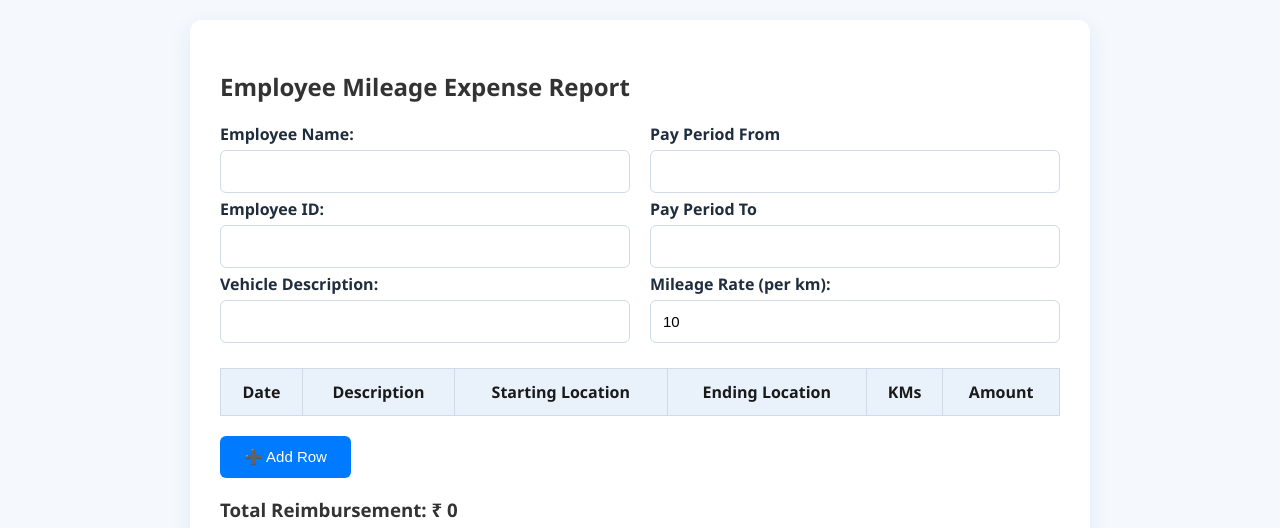
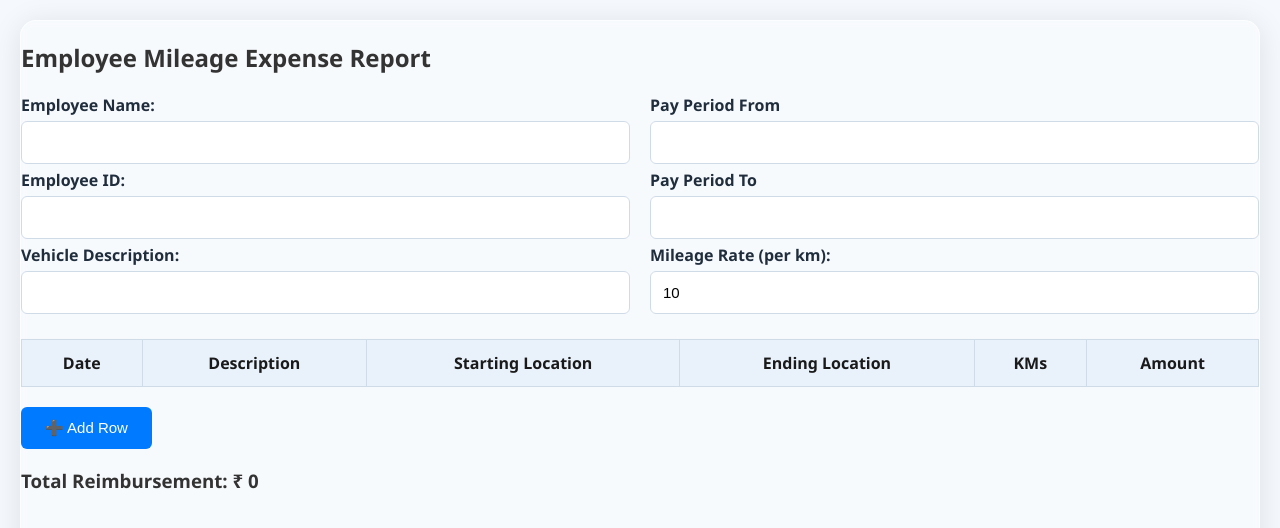
Before and after one commit to Kunal-Gupta-1107/Expense-Report, a plain HTML site: page index.html in a window 1280 px wide. Shown: the top 528 px of the page. Drawn offline with nearby package versions, Linux system fonts and the light colour scheme; a script that the page names is missing.

Commit message:
Update style.css

```diff
--- a/style.css
+++ b/style.css
@@ -7,14 +7,21 @@ body {
 }
 
 #form-container {
-  background: #ffffff;
-  padding: 30px;
+/*   background: #ffffff; */
+/*   padding: 30px;
   border-radius: 12px;
   box-shadow: 0 6px 20px rgba(0, 123, 255, 0.1);
   max-width: 900px;
   width: 100%;
   margin: auto;
-  box-sizing: border-box;
+  box-sizing: border-box; */
+
+background: rgba(255, 255, 255, 0.25);
+border-radius: 16px;
+box-shadow: 0 4px 30px rgba(0, 0, 0, 0.1);
+backdrop-filter: blur(4.7px);
+-webkit-backdrop-filter: blur(4.7px);
+border: 1px solid rgba(255, 255, 255, 0.59);
 }
 
 .table-container{
```
